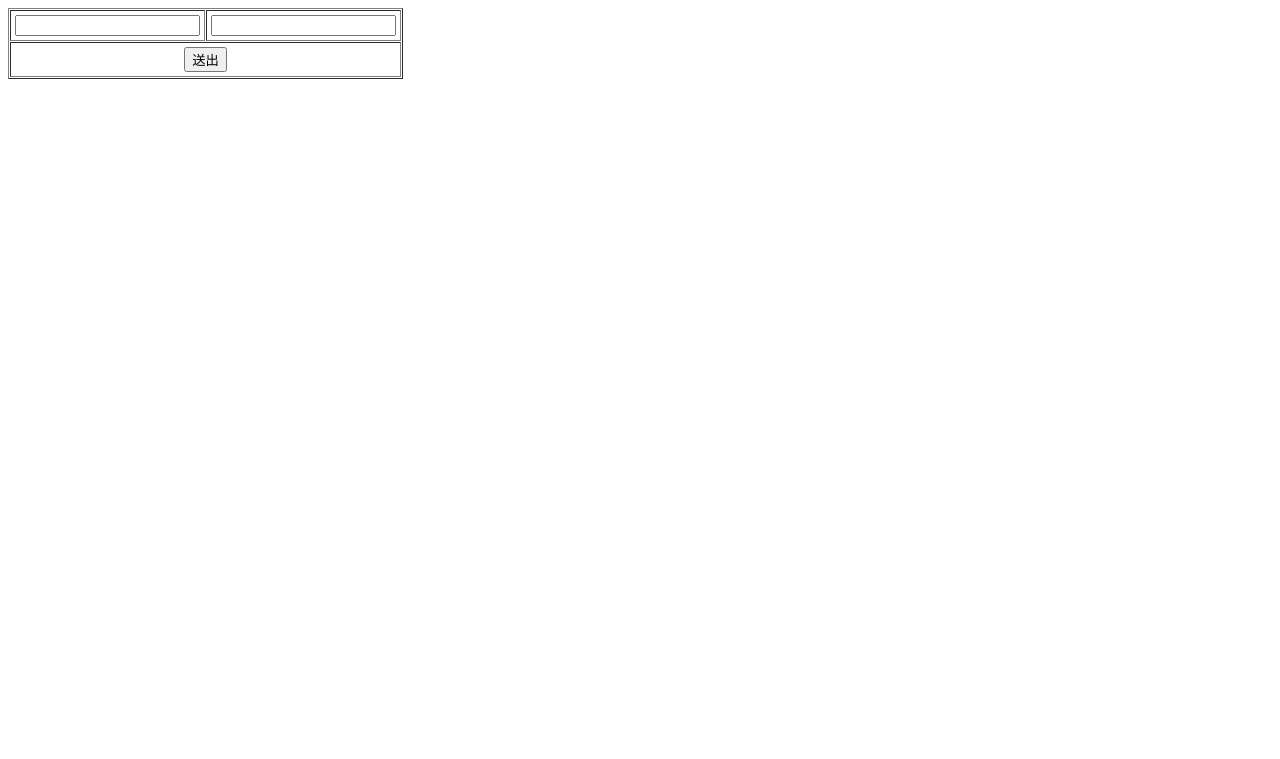
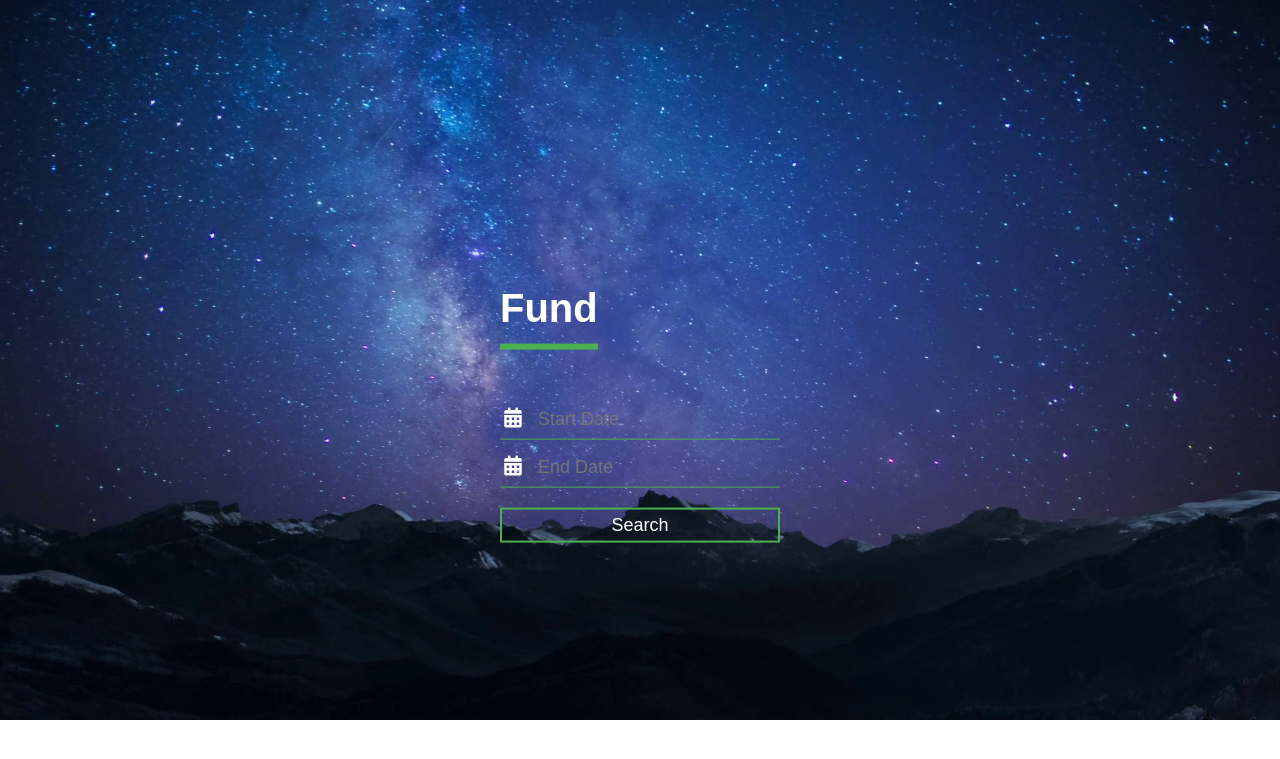
Before and after one commit to hope527/FundWebsite, a Django app: page /home/ in a window 1280 px wide. Shown: the top 759 px of the page. Run offline with Django 3.2, Linux system fonts and the light colour scheme; some libraries are stand-ins or nearby versions.

Commit message:
Add files via upload

```diff
--- a/templates/home.html
+++ b/templates/home.html
@@ -1,29 +1,35 @@
 <!DOCTYPE html>
-<html>
+<html lang="en" dir="ltr">
 
 <head>
   <title>Home</title>
   {% load staticfiles %}
+  <meta charset="utf-8">
+  <link rel="stylesheet" href="{% static 'css/style.css' %}">
   <link rel="stylesheet" href="//apps.bdimg.com/libs/jqueryui/1.10.4/css/jquery-ui.min.css">
   <script src="//apps.bdimg.com/libs/jquery/1.10.2/jquery.min.js"></script>
   <script src="//apps.bdimg.com/libs/jqueryui/1.10.4/jquery-ui.min.js"></script>
   <!-- <link rel="stylesheet" href="jqueryui/style.css"> -->
 </head>
 
-
 <body>
   <form action="." method="POST" name="form1">
     {% csrf_token %}
-    <table border="1" cellspacing="1" cellpadding="4">
-      <tr>
-        <td><input type="text" class="datepicker" name="start" /></td>
-        <td><input type="text" class="datepicker" name="end" /></td>
-      </tr>
-      <tr>
-        <th colspan="2" align="center">
-          <input type="submit" name="button" id="button" value="送出"></th>
-      </tr>
-    </table>
+
+    <div class="date-box">
+      <h1>Fund</h1>
+      <div class="textbox">
+        <i class="fas fa-calendar-alt"></i>
+        <input type="text" placeholder="Start Date" class="datepicker" name="start" >
+      </div>
+
+      <div class="textbox">
+        <i class="fas fa-calendar-alt"></i>
+        <input type="text" placeholder="End Date" class="datepicker" name="end" >
+      </div>
+      <input type="submit" class="btn" name="button" id="button" value="Search">
+    </div>
+
   </form>
   <script src="{% static "javascript/home.js" %}"></script>
 </body>
```
